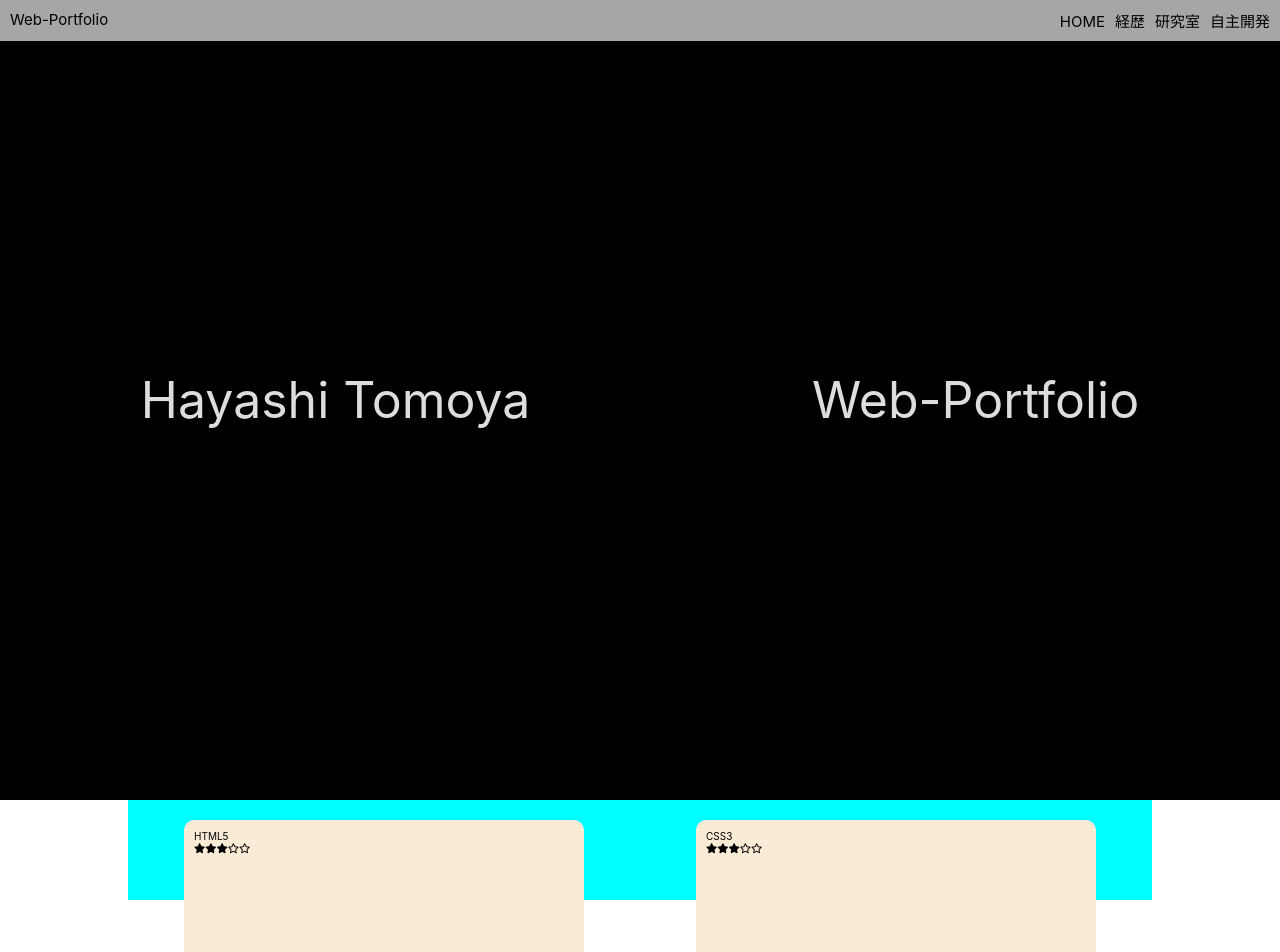
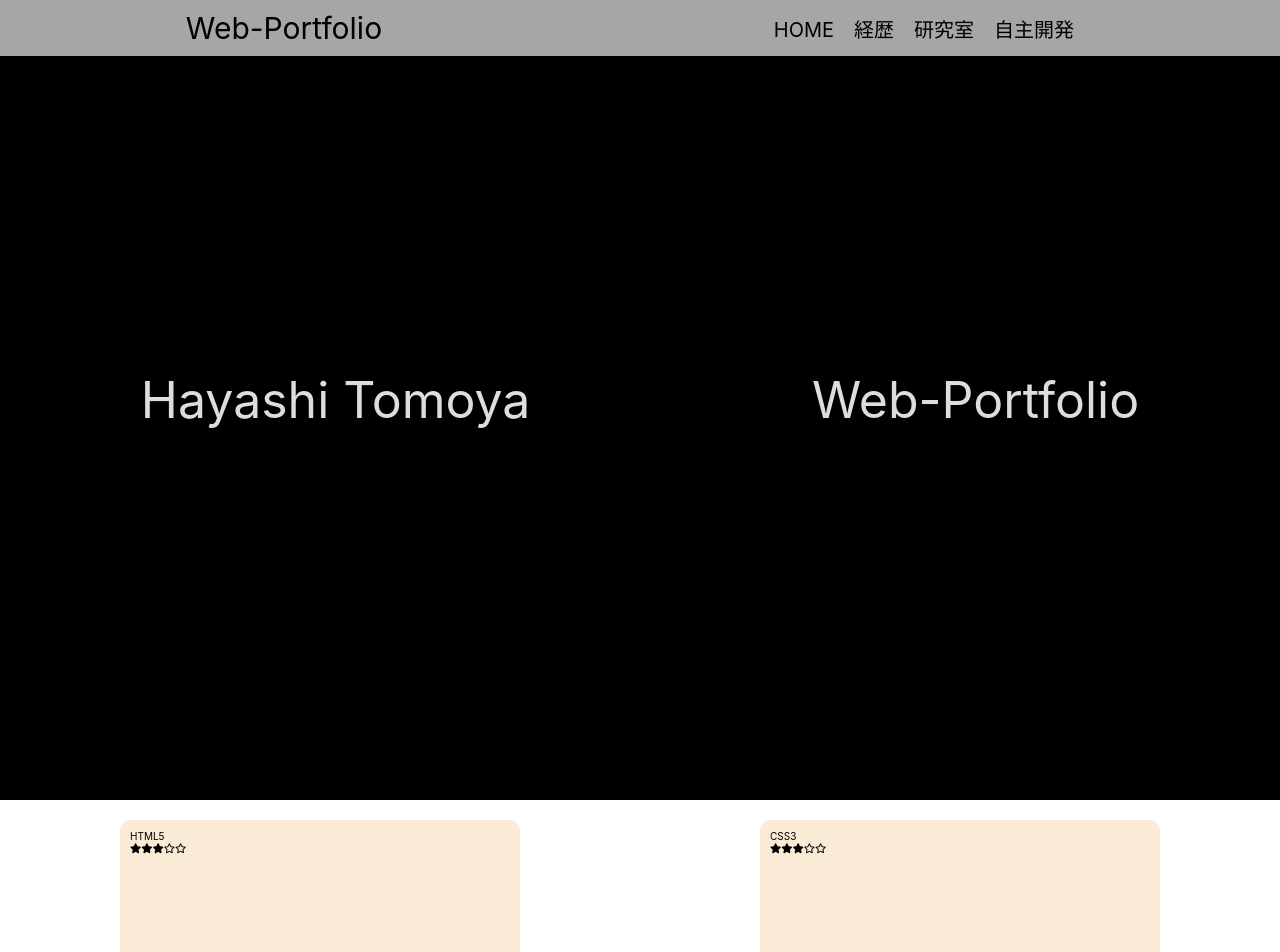
Before and after one commit to k20rs097/Web-Portfolio, a React (Create React App) app: page / in a window 1280 px wide. Shown: the top 952 px of the page. Built offline with nearby package versions, Linux system fonts and the light colour scheme.

Commit message:
Update
ヘッダーのスタイルとかを変更

```diff
--- a/src/App.js
+++ b/src/App.js
@@ -6,7 +6,7 @@ const skillData = mySkills.data;
 
 export default function App() {
   return (
-    <div className="App">
+    <div className="App flex-container__direction--column">
       <Header />
       <SplashScreen />
       <Content />
@@ -17,7 +17,7 @@ export default function App() {
 
 const Content = () => {
   return (
-    <div className="content align--centerX">
+    <div className="content flex-item .justify-content--center">
         <SkillSheet/>
     </div>
   );
@@ -71,6 +71,7 @@ const SkillCard = ({ lang }) => {
 const Header = () => {
   return (
     <header className="header">
+      <div className="header-container">
         <h1 id="title" className="header-title"><a href="#splash-screen">Web-Portfolio</a></h1>
         <nav className="navbar">
             <ul className="menu-group">
@@ -80,6 +81,7 @@ const Header = () => {
                 <li className="menu-item"><a href="">自主開発</a></li>
             </ul>
         </nav>
+      </div>
     </header>
   );
 }
--- a/src/scss/base/_layout.scss
+++ b/src/scss/base/_layout.scss
@@ -12,23 +12,17 @@
     }
 }
 
-.flex-container__direction {
+.flex-container {
     display: flex;
     justify-content: space-around;
-    &--row {
-        @extend .flex-container__direction;
+    &__direction--row {
+        @extend .flex-container;
         flex-direction: row;
     }
-    &--column {
-        @extend .flex-container__direction;
+    &__direction--column {
+        @extend .flex-container;
         flex-direction: column;
     }
-}
-
-.content {
-    width: 80vw;
-    height: 10.0rem;
-    background-color: aqua;
 }
 
 .flex-item {
@@ -67,6 +61,12 @@
     &--space-between {
         justify-content: space-between;
     }
+    &--space-around {
+        justify-content: space-around;
+    }
+    &--center {
+        justify-content: center;
+    }
 }
 
 .z-index {
--- a/src/scss/components/_footer.scss
+++ b/src/scss/components/_footer.scss
@@ -15,6 +15,7 @@
     font-size: 10.0rem;
     color: variables.$color-white;
     transform: translateY(50%);
+    cursor: pointer;
     @extend .circle-button-background;
 }
 
--- a/src/scss/components/_header.scss
+++ b/src/scss/components/_header.scss
@@ -7,24 +7,29 @@
     width: 100vw;
     position: fixed;
     z-index: 1;
-    @extend .flex-container__direction--row;
-    @extend .justify-content--space-between;
     background-color: variables.$nav-area-background-color;
 }
 
+.header-container {
+    align-items: center;
+    @extend .flex-container__direction--row;
+    @extend .justify-content--space-around;
+}
+
 .menu-group {
-    padding: 1.0rem;
+    padding: 1rem 2rem 1rem 2rem;
 }
 
 .menu-item {
-    font-size: 1.5rem;
-    padding-left: 1.0rem;
+    font-size: 2rem;
+    padding-left: 1rem;
+    padding-right: 1rem;
     display: inline-block;
 }
 
 .header-title {
-    font-size: 1.5rem;
+    font-size: 3rem;
     font-weight: normal;
-    padding: 1.0rem;
+    padding: 1rem;
     margin: 0;
 }
```
Lines whose indentation alone changed are shown as unchanged.
